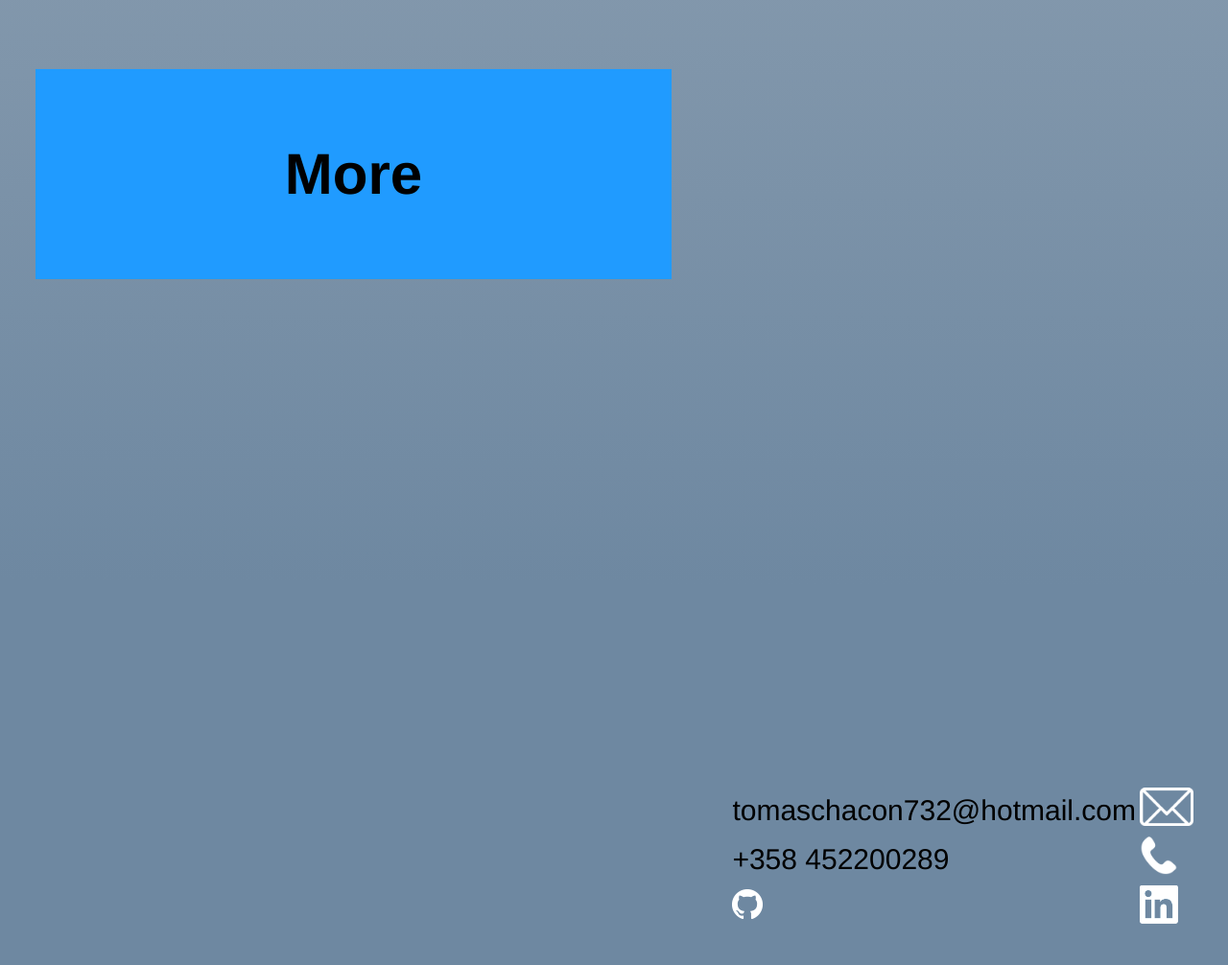
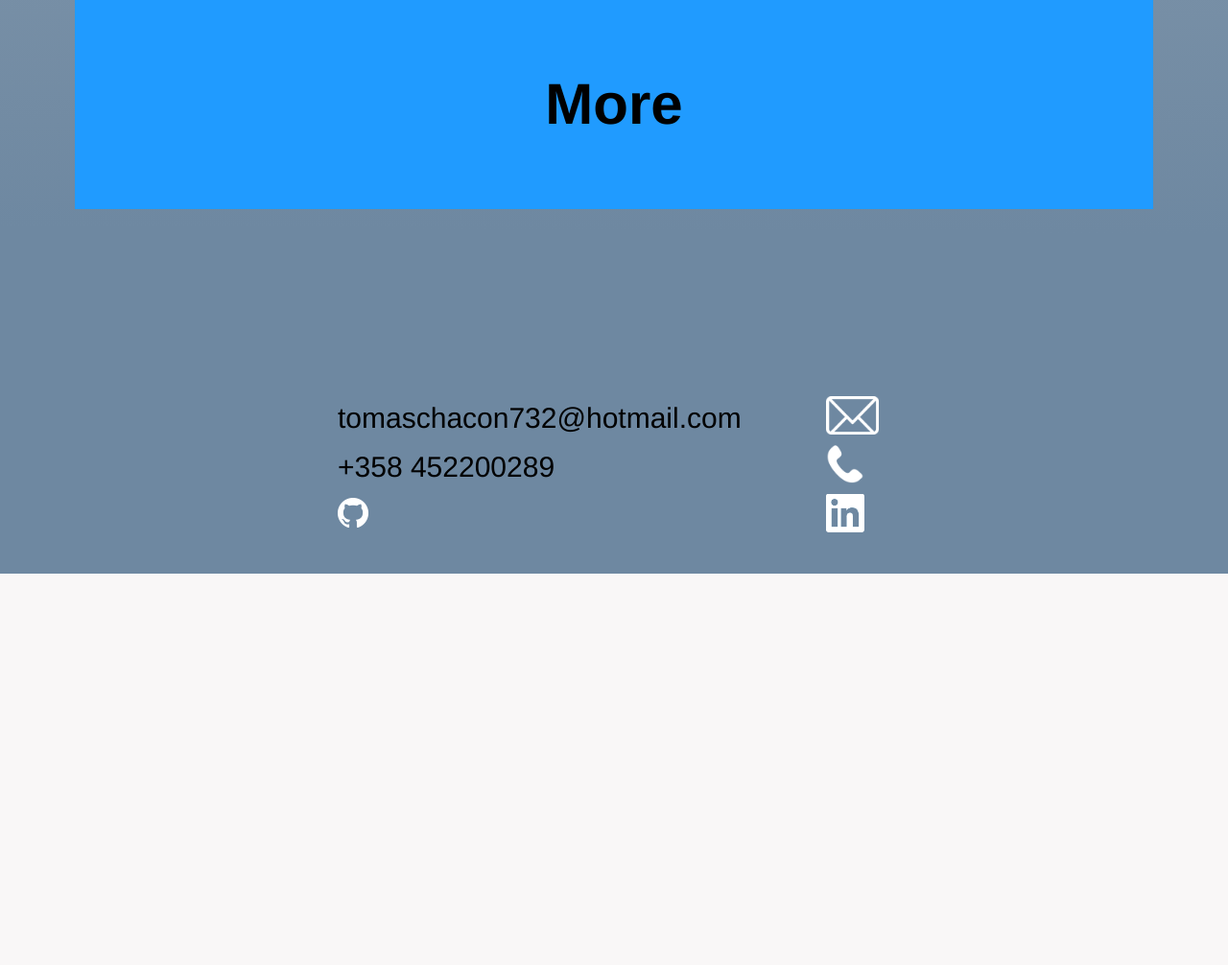
Before and after one commit to westoleaboat/my_portfolio, a Django app: page / in a window 1280 px wide. Shown: the part 3076-4082 px from the top of the page at 96% size. After the commit the page ends 3674 px from the top, so only its background shows below. Run offline with Django 4.2, Linux system fonts and the light colour scheme.

Commit message:
fixing footer

```diff
--- a/blog/static/css/blog.css
+++ b/blog/static/css/blog.css
@@ -7,14 +7,14 @@
     display:grid;
     /*height:100vh;*/
     grid-template-columns:1fr 1fr 1fr 1fr;
-    grid-template-rows:1fr 1fr 1fr 0.7fr 0.7fr 0.2fr 0.2fr;
+    grid-template-rows:1fr 1fr 1fr 0.7fr 0.7fr 0.2fr;
     grid-template-areas:
       "header header header header"
       "content1 content1 content1 content1"
       "content2 content2 content2 content2"
       "content3 content3 content3 content3"
       "more more more more"
-      "table2 table2 table2 table2";
+      "footer footer footer footer";
     grid-gap:0.2rem;
 }
 
@@ -73,7 +73,7 @@
 }
 
 .footer{
-    grid-area:footer;
+    /*grid-area:footer;*/
 }
 
 a {
@@ -179,8 +179,8 @@
     /*margin:100px;*/
     padding:25px;
     margin:auto;
-    width:70%;
-    grid-area:table-2;
+    width:50%;
+    grid-area:footer;
     font-size:30px;
 }
 
--- a/blog/templates/blog/index.html
+++ b/blog/templates/blog/index.html
@@ -117,8 +117,6 @@
                 </div>
         </div>
 
-    <!--div id="footer"-->
-        <!--table class="table-style"-->
         <table class="table-footer">
             <tr>
                 <td>tomaschacon732@hotmail.com</td>
```
